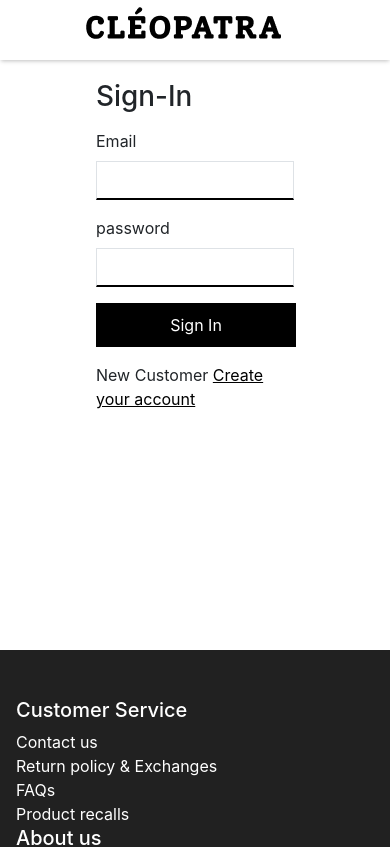
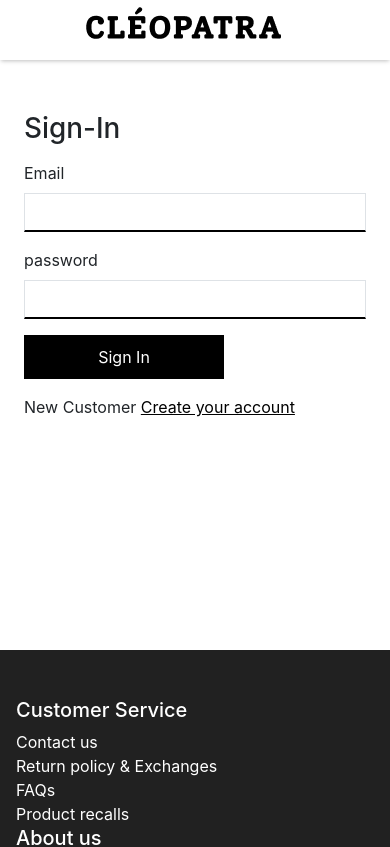
Before and after one commit to Ulephraim/Cleopatara-Ecommerce, a React (Create React App) app in the folder frontend/: page /signin in a window 390 px wide. Shown: the top 847 px of the page. Built offline with nearby package versions, Linux system fonts and the light colour scheme.

Commit message:
Initial commit

```diff
--- a/frontend/src/screen/SignIn/SigninScreen.css
+++ b/frontend/src/screen/SignIn/SigninScreen.css
@@ -25,7 +25,7 @@
 }
 
 @media (max-width: 600px) {
-  .sigin-position {
-    padding: 1rem;
+  .signin-position {
+    padding: 1rem 1.5rem;
   }
 }
--- a/frontend/src/screen/SignUp/SignupScreen.css
+++ b/frontend/src/screen/SignUp/SignupScreen.css
@@ -25,6 +25,6 @@
 }
 @media (max-width: 600px) {
   .signup-position {
-    padding: 1rem;
+    padding: 1rem 1.5rem;
   }
 }
```
